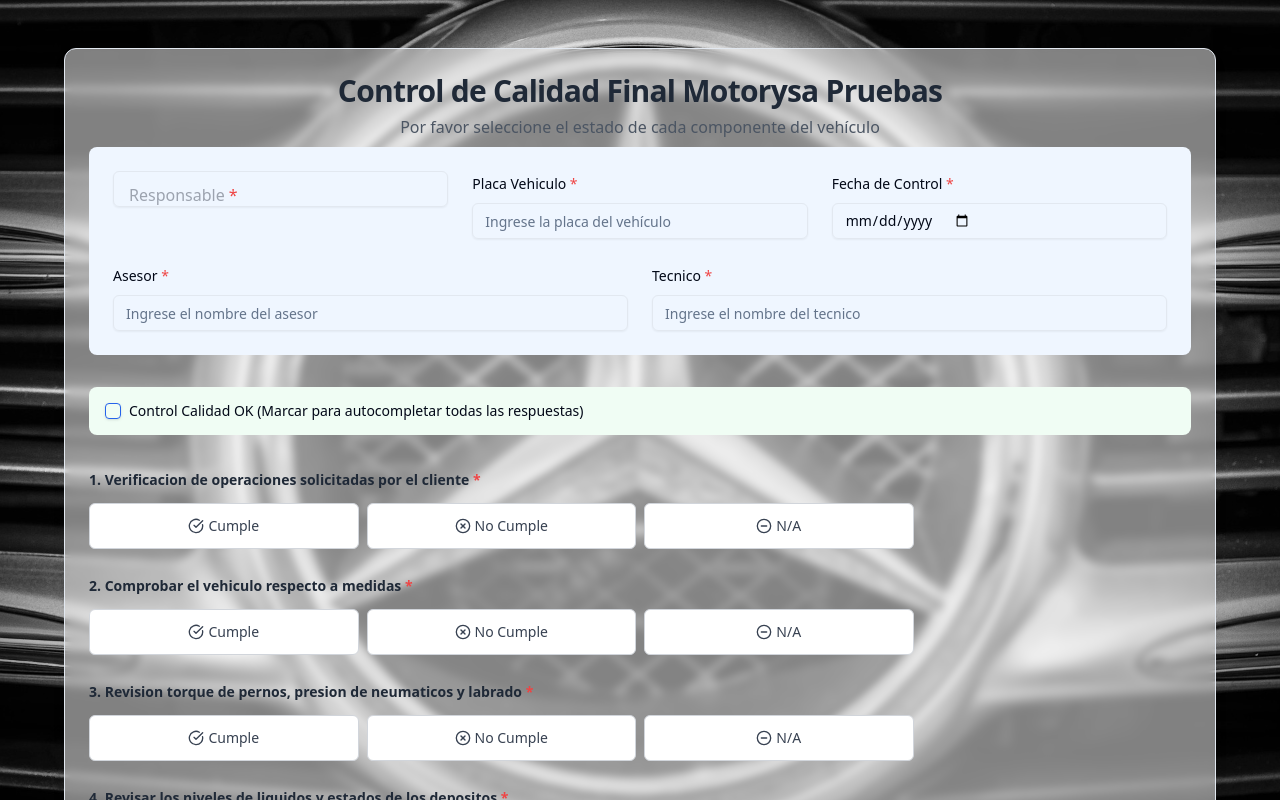
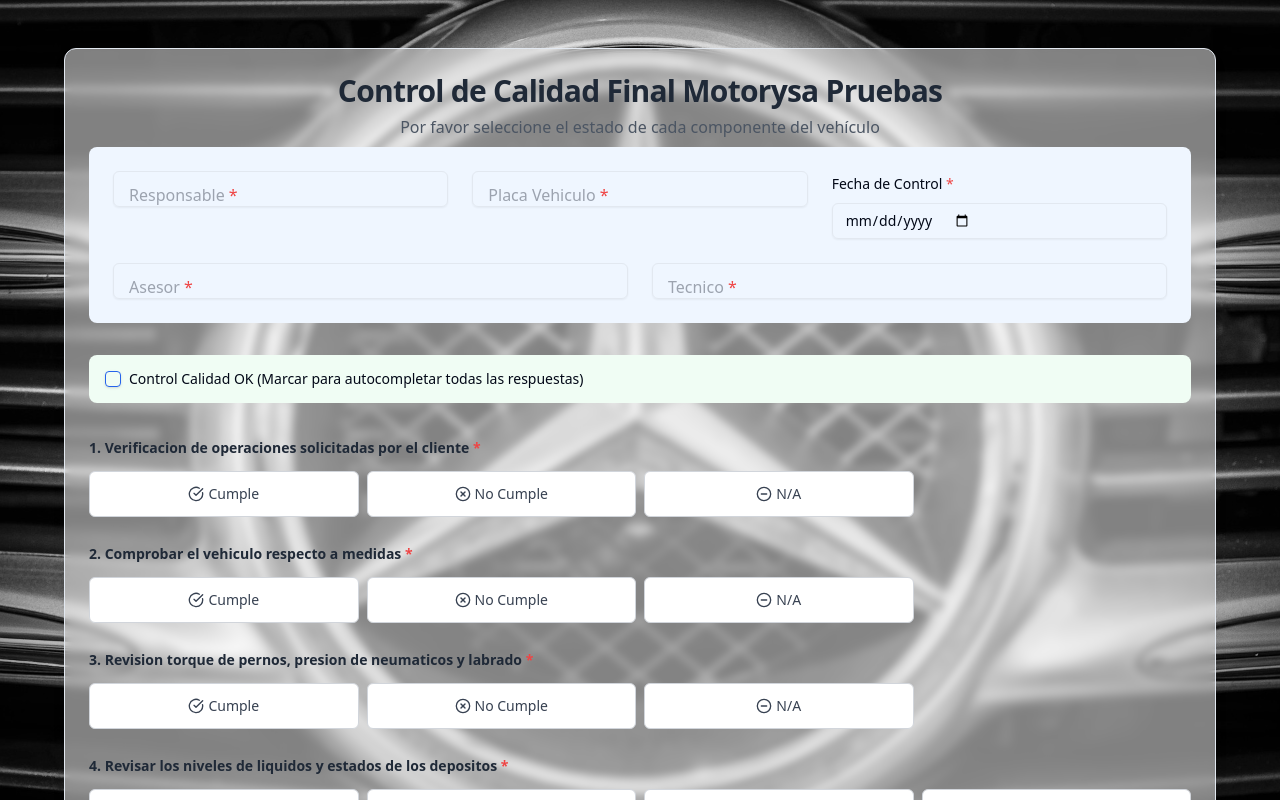
Before and after one commit to MoisesArias/formulario-inspeccion-calidad-final, a React (Vite) app: page / in a window 1280 px wide. Shown: the top 800 px of the page. Built offline with nearby package versions, Linux system fonts and the light colour scheme.

Commit message:
mejora visual a campos placa vehiculo, asesor y tecnico

```diff
--- a/src/App.tsx
+++ b/src/App.tsx
@@ -521,16 +521,38 @@
                   </div>
 
                   {/* Placa */}
-                  <div ref={plateRef} className="space-y-2">
-                    <Label htmlFor="plate">Placa Vehiculo <span className="text-red-500">*</span></Label>
+                  <div
+                    ref={responsibleRef}
+                    className={`relative ${!responsible ? "focus-within:[&>label]:-top-2 focus-within:[&>label]:text-xs focus-within:[&>label]:text-blue-600" : ""}`}
+                  >
                     <Input
-                      id="plate"
-                      value={plateNumber}
-                      onChange={handlePlateChange}
-                      placeholder="Ingrese la placa del vehículo"
-                      className={plateError ? "border-red-500" : ""}
+                      id="responsible"
+                      value={responsible}
+                      onFocus={() => setIsResponsibleFocused(true)}
+                      onBlur={() => setIsResponsibleFocused(false)}
+                      onChange={(e) => {
+                        setResponsible(e.target.value);
+                        if (responsibleError) setResponsibleError(false);
+                      }}
+                      className={`pt-6 pb-2 ${responsibleError ? "border-red-500" : ""}`}
                     />
-                    {plateError && <p className="text-red-500 text-sm">La placa del vehículo es requerida</p>}
+
+                    <Label
+                      htmlFor="responsible"
+                      className={`absolute left-3 transition-all duration-200 px-1
+                        ${(responsible || isResponsibleFocused)
+                          ? "-top-2 text-xs text-blue-600"
+                          : "top-3 text-base text-gray-400"}
+                      `}
+                    >
+                      Placa Vehiculo <span className="text-red-500">*</span>
+                    </Label>
+
+                    {responsibleError && (
+                      <p className="text-red-500 text-sm mt-1">
+                        La pĺaca del vehiculo es requerida
+                      </p>
+                    )}
                   </div>
 
                   {/* Fecha */}
@@ -553,35 +575,73 @@
                 {/* Segunda fila */}
                 <div className="grid grid-cols-1 md:grid-cols-2 gap-6">
                   {/* Asesor */}
-                  <div ref={advisorRef} className="space-y-2">
-                    <Label htmlFor="advisor">Asesor <span className="text-red-500">*</span></Label>
+                  <div
+                    ref={responsibleRef}
+                    className={`relative ${!responsible ? "focus-within:[&>label]:-top-2 focus-within:[&>label]:text-xs focus-within:[&>label]:text-blue-600" : ""}`}
+                  >
                     <Input
-                      id="advisor"
-                      value={advisor}
+                      id="responsible"
+                      value={responsible}
+                      onFocus={() => setIsResponsibleFocused(true)}
+                      onBlur={() => setIsResponsibleFocused(false)}
                       onChange={(e) => {
-                        setAdvisor(e.target.value);
-                        if (advisorError) setAdvisorError(false);
+                        setResponsible(e.target.value);
+                        if (responsibleError) setResponsibleError(false);
                       }}
-                      placeholder="Ingrese el nombre del asesor"
-                      className={advisorError ? "border-red-500" : ""}
+                      className={`pt-6 pb-2 ${responsibleError ? "border-red-500" : ""}`}
                     />
-                    {advisorError && <p className="text-red-500 text-sm">El asesor es requerido</p>}
+
+                    <Label
+                      htmlFor="responsible"
+                      className={`absolute left-3 transition-all duration-200 px-1
+                        ${(responsible || isResponsibleFocused)
+                          ? "-top-2 text-xs text-blue-600"
+                          : "top-3 text-base text-gray-400"}
+                      `}
+                    >
+                      Asesor <span className="text-red-500">*</span>
+                    </Label>
+
+                    {responsibleError && (
+                      <p className="text-red-500 text-sm mt-1">
+                        El nombre del asesor es requerido
+                      </p>
+                    )}
                   </div>
 
                   {/* Técnico */}
-                  <div ref={technicianRef} className="space-y-2">
-                    <Label htmlFor="technician">Tecnico <span className="text-red-500">*</span></Label>
+                  <div
+                    ref={responsibleRef}
+                    className={`relative ${!responsible ? "focus-within:[&>label]:-top-2 focus-within:[&>label]:text-xs focus-within:[&>label]:text-blue-600" : ""}`}
+                  >
                     <Input
-                      id="technician"
-                      value={technician}
+                      id="responsible"
+                      value={responsible}
+                      onFocus={() => setIsResponsibleFocused(true)}
+                      onBlur={() => setIsResponsibleFocused(false)}
                       onChange={(e) => {
-                        setTechnician(e.target.value);
-                        if (technicianError) setTechnicianError(false);
+                        setResponsible(e.target.value);
+                        if (responsibleError) setResponsibleError(false);
                       }}
-                      placeholder="Ingrese el nombre del tecnico"
-                      className={technicianError ? "border-red-500" : ""}
+                      className={`pt-6 pb-2 ${responsibleError ? "border-red-500" : ""}`}
                     />
-                    {technicianError && <p className="text-red-500 text-sm">El tecnico es requerido</p>}
+
+                    <Label
+                      htmlFor="responsible"
+                      className={`absolute left-3 transition-all duration-200 px-1
+                        ${(responsible || isResponsibleFocused)
+                          ? "-top-2 text-xs text-blue-600"
+                          : "top-3 text-base text-gray-400"}
+                      `}
+                    >
+                      Tecnico <span className="text-red-500">*</span>
+                    </Label>
+
+                    {responsibleError && (
+                      <p className="text-red-500 text-sm mt-1">
+                        El nombre del tecnico es requerido
+                      </p>
+                    )}
                   </div>
                 </div>
 
```
